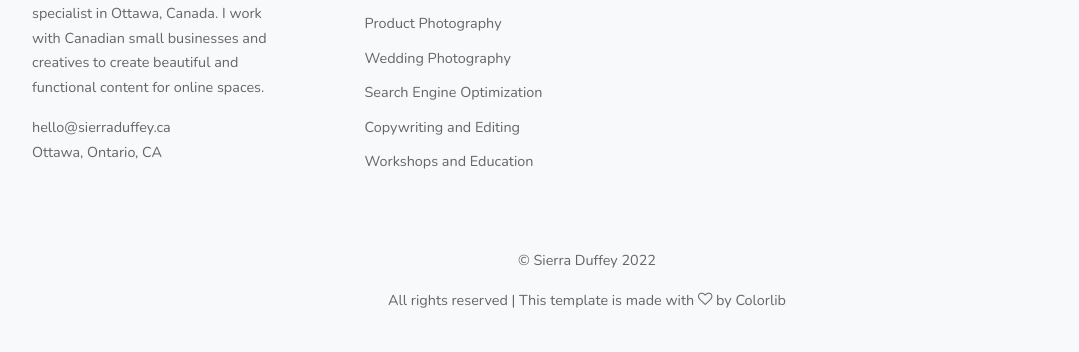
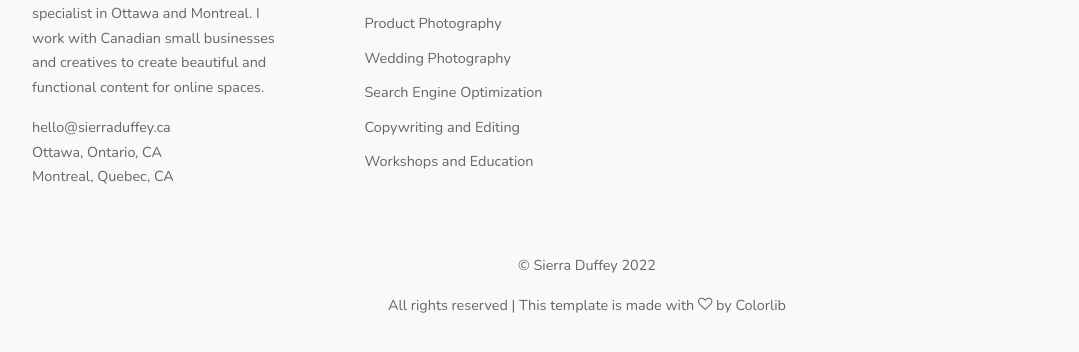
Before and after one commit to s-duffey/portfolio_website, a plain HTML site: page blog/preparing-for-perfect-portraits.html in a window 1280 px wide. Shown: the part 2976-3328 px from the top of the page, without its empty margins (53-1132 px from the left). Drawn offline with nearby package versions, Linux system fonts and the light colour scheme; files whose address does not match are found by name.

Commit message:
Update preparing-for-perfect-portraits.html

```diff
--- a/blog/preparing-for-perfect-portraits.html
+++ b/blog/preparing-for-perfect-portraits.html
@@ -244,10 +244,10 @@
                 <div class="row mb-5">
                     <div class="col-md-3">
                         <h3 class="footer-title">Sierra Duffey</h3>
-                        <p>Photographer and digital marketing specialist in Ottawa, Canada. I work with Canadian small businesses and creatives to create beautiful and functional content for online spaces.
+                        <p>Photographer and digital marketing specialist in Ottawa and Montreal. I work with Canadian small businesses and creatives to create beautiful and functional content for online spaces.
                         </p>
                         <a href="mailto:hello@sierraduffey.ca">hello@sierraduffey.ca</a>
-                        <p><span class="d-inline-block d-md-block">Ottawa, Ontario, CA</p>
+                        <p><span class="d-inline-block d-md-block">Ottawa, Ontario, CA <br> Montreal, Quebec, CA</p>
                     </div>
                     <div class="col-md-5 mx-auto">
                         <div class="row">
```
